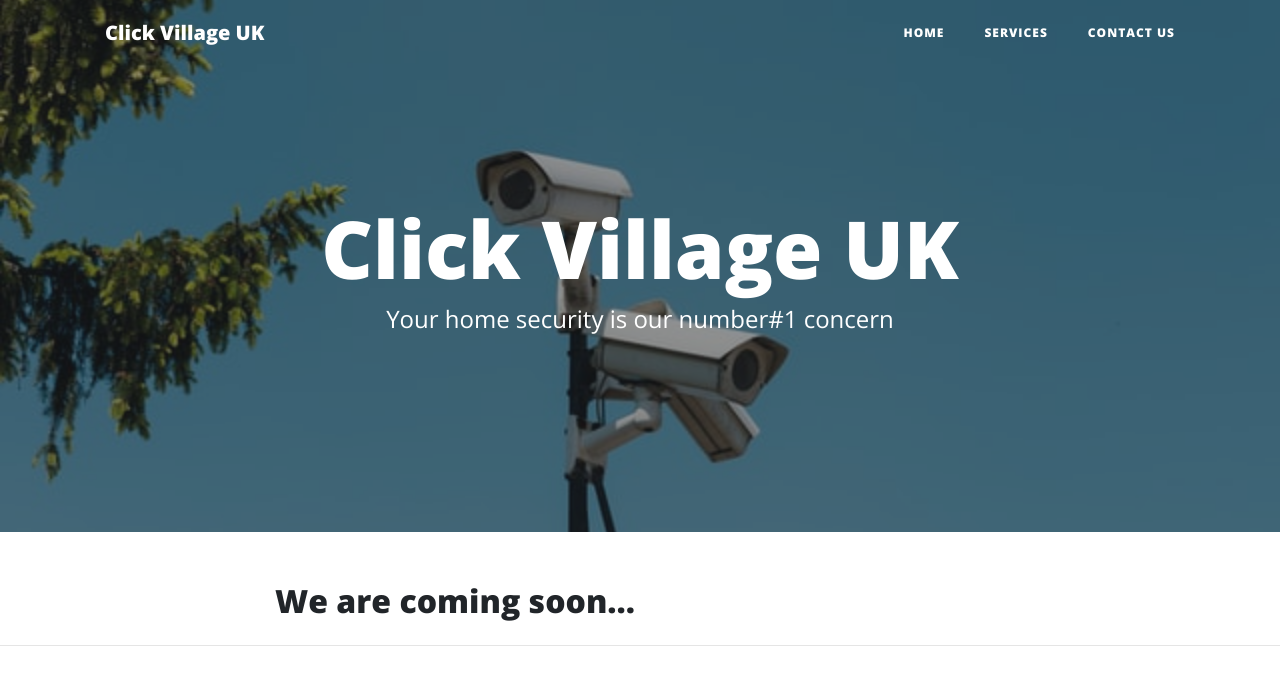
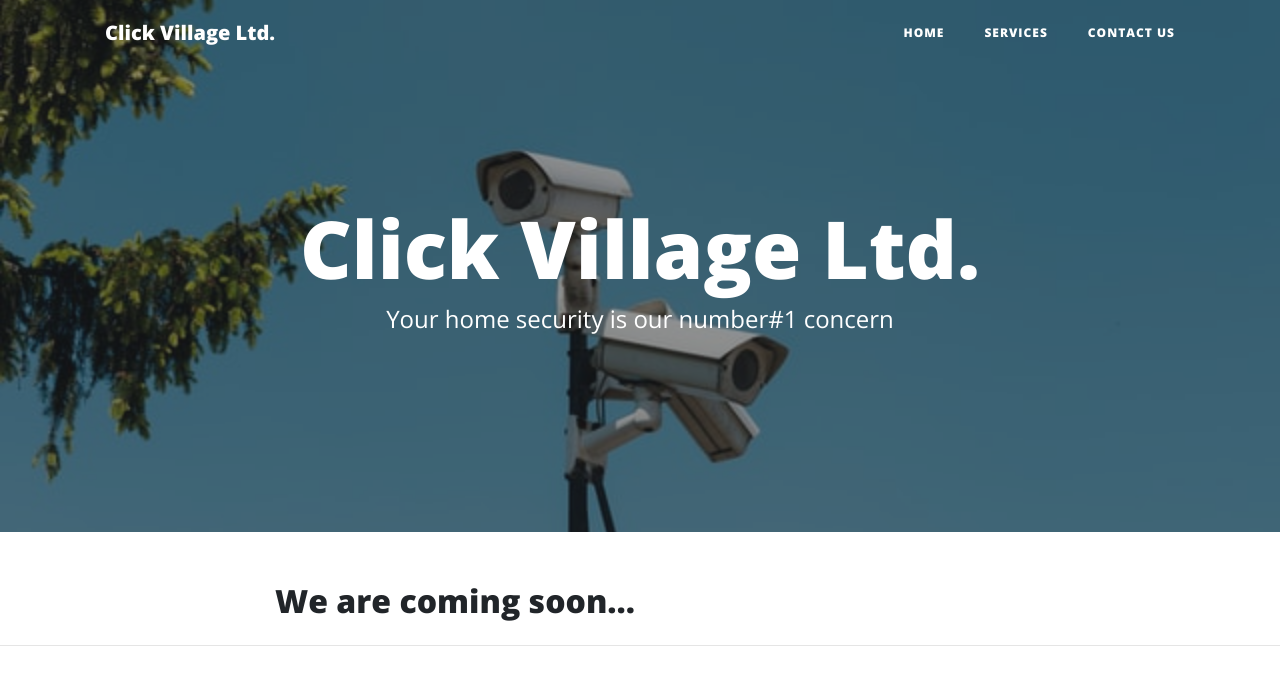
Before and after one commit to abirAbuAsim/click-village, a plain HTML site: page index.html in a window 1280 px wide. Shown: the top 690 px of the page. Drawn offline with nearby package versions, Linux system fonts and the light colour scheme; a script that the page names is missing.

Commit message:
Changed title

```diff
--- a/index.html
+++ b/index.html
@@ -8,7 +8,7 @@
   <meta name="description" content="">
   <meta name="author" content="">
 
-  <title>Click Village UK</title>
+  <title>Click Village Ltd.</title>
 
   <!-- Bootstrap core CSS -->
   <link href="vendor/bootstrap/css/bootstrap.min.css" rel="stylesheet">
@@ -28,7 +28,7 @@
   <!-- Navigation -->
   <nav class="navbar navbar-expand-lg navbar-light fixed-top" id="mainNav">
     <div class="container">
-      <a class="navbar-brand" href="index.html">Click Village UK</a>
+      <a class="navbar-brand" href="index.html">Click Village Ltd.</a>
       <button class="navbar-toggler navbar-toggler-right" type="button" data-toggle="collapse" data-target="#navbarResponsive" aria-controls="navbarResponsive" aria-expanded="false" aria-label="Toggle navigation">
         Menu
         <i class="fas fa-bars"></i>
@@ -56,7 +56,7 @@
       <div class="row">
         <div class="col-lg-8 col-md-10 mx-auto">
           <div class="site-heading">
-            <h1>Click Village UK</h1>
+            <h1>Click Village Ltd.</h1>
             <span class="subheading">Your home security is our <strong>number#1</strong> concern</span>
           </div>
         </div>
```
